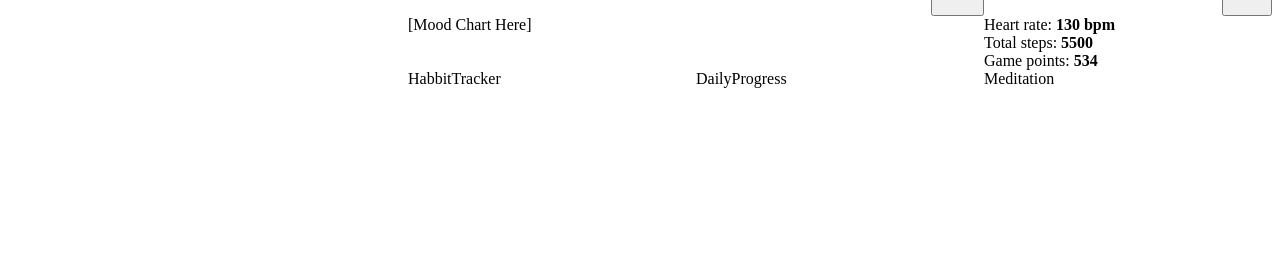
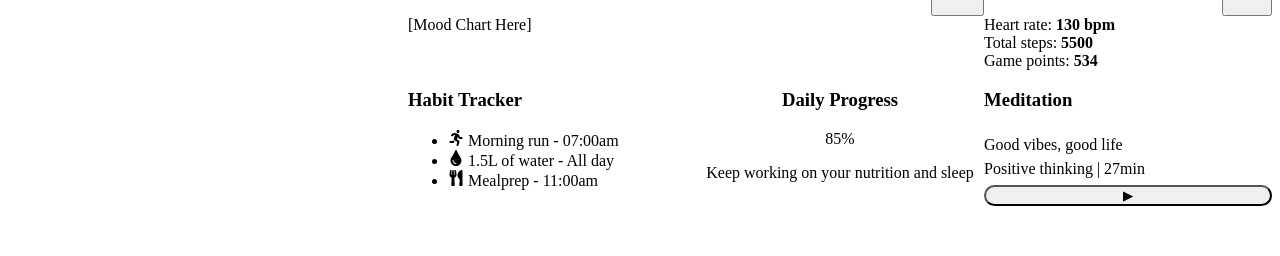
Before and after one commit to BhanukaJanappriya/SoulCare, a React (Vite) app in the folder soulCare/: page / in a window 1280 px wide. Shown: the part 418-674 px from the top of the page. Built offline with nearby package versions, Linux system fonts and the light colour scheme.

Commit message:
Update Moodtracker, Meditation and HabbitTracker

```diff
--- a/soulCare/src/components/DailyProgress.tsx
+++ b/soulCare/src/components/DailyProgress.tsx
@@ -1,9 +1,13 @@
-import React from 'react'
+import React from "react";
 
-const DailyProgress = () => {
+const DailyProgress: React.FC = () => {
   return (
-    <div>DailyProgress</div>
-  )
-}
+    <div className="bg-cardBg p-4 rounded-xl text-center">
+      <h3 className="font-semibold mb-2 text-heading">Daily Progress</h3>
+      <div className="text-4xl font-bold text-primaryBtn">85%</div>
+      <p className="text-sm mt-1">Keep working on your nutrition and sleep</p>
+    </div>
+  );
+};
 
-export default DailyProgress
+export default DailyProgress;
--- a/soulCare/src/components/HabbitTracker.tsx
+++ b/soulCare/src/components/HabbitTracker.tsx
@@ -1,9 +1,26 @@
-import React from 'react'
+import React from "react";
+import { FaRunning, FaTint, FaUtensils } from "react-icons/fa";
 
-const HabbitTracker = () => {
+const HabitTracker: React.FC = () => {
   return (
-    <div>HabbitTracker</div>
-  )
-}
+    <div className="bg-cardBg p-4 rounded-xl">
+      <h3 className="font-semibold mb-2 text-heading">Habit Tracker</h3>
+      <ul className="space-y-2 text-sm">
+        <li>
+          <FaRunning className="inline-block mr-2 text-success" /> Morning run -
+          07:00am
+        </li>
+        <li>
+          <FaTint className="inline-block mr-2 text-primaryBtn" /> 1.5L of water
+          - All day
+        </li>
+        <li>
+          <FaUtensils className="inline-block mr-2 text-secondaryBtn" />{" "}
+          Mealprep - 11:00am
+        </li>
+      </ul>
+    </div>
+  );
+};
 
-export default HabbitTracker
+export default HabitTracker;
--- a/soulCare/src/components/Meditation.tsx
+++ b/soulCare/src/components/Meditation.tsx
@@ -1,9 +1,16 @@
-import React from 'react'
+import React from "react";
 
-const Meditation = () => {
+const Meditation: React.FC = () => {
   return (
-    <div>Meditation</div>
-  )
-}
+    <div className="bg-cardBg p-4 rounded-xl flex flex-col justify-between">
+      <h3 className="font-semibold text-heading">Meditation</h3>
+      <div className="text-sm mt-2">Good vibes, good life</div>
+      <div className="text-sm text-labelText">Positive thinking | 27min</div>
+      <button className="mt-4 bg-primaryBtn text-white rounded-full px-4 py-1">
+        ▶
+      </button>
+    </div>
+  );
+};
 
-export default Meditation
+export default Meditation;
```
